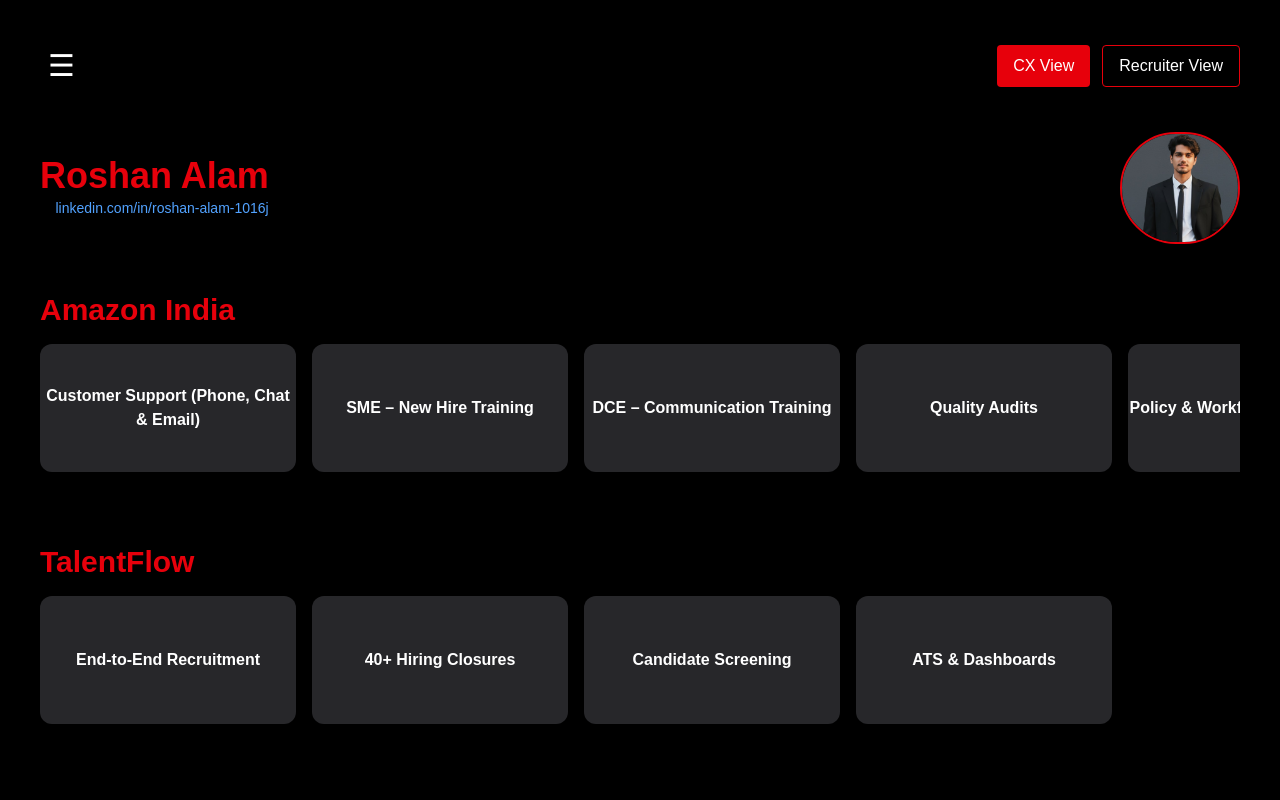
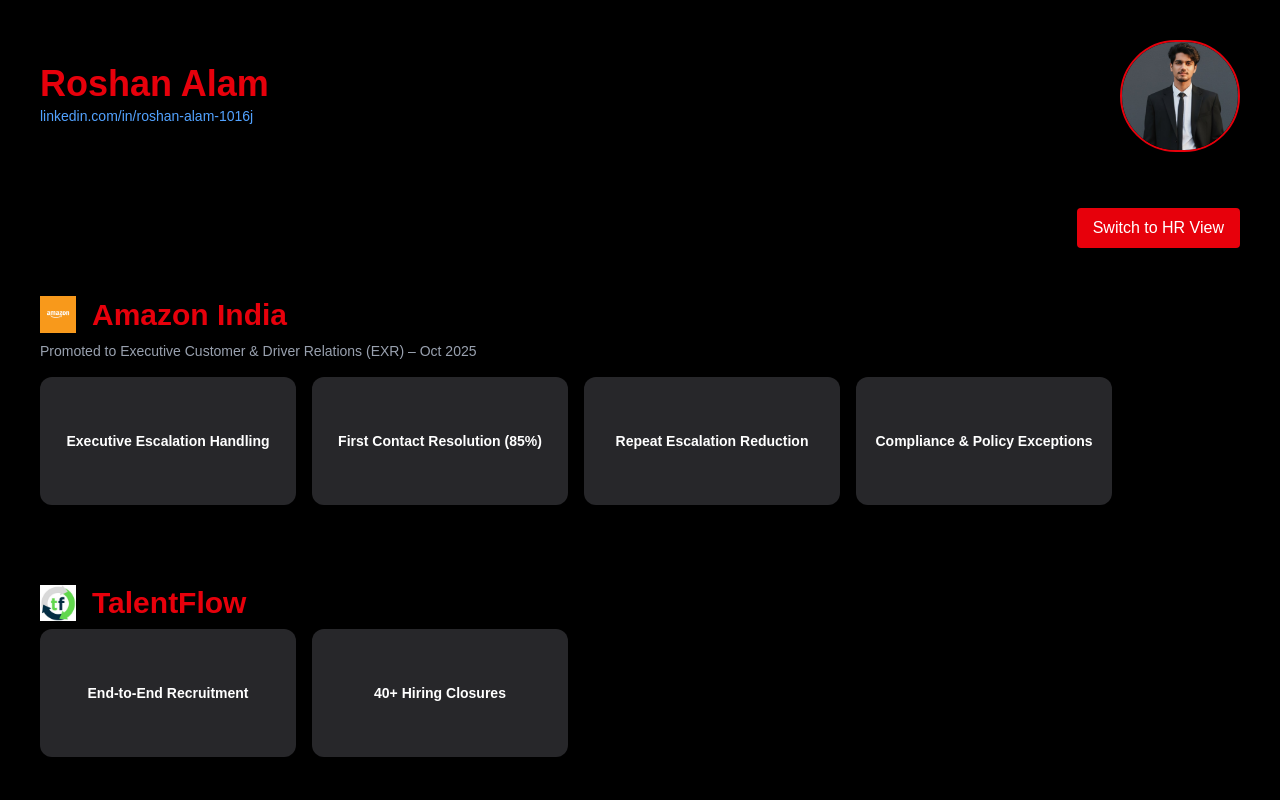
Before and after one commit to Roshan1125896/netflix-resume-roshan, a Next.js app: page / in a window 1280 px wide. Shown: the top 800 px of the page. Built offline with nearby package versions, Linux system fonts and the light colour scheme.

Commit message:
Add promotion to Executive Customer & Driver Relations (EXR)

```diff
--- a/app/page.tsx
+++ b/app/page.tsx
@@ -11,186 +11,113 @@
 type Job = {
   company: string
   logo: string
+  promotion?: string
   cx: Episode[]
   hr: Episode[]
 }
-
-/* ---------------- DATA ---------------- */
 
 const jobs: Job[] = [
   {
     company: "Amazon India",
     logo: "/amazon.png",
+    promotion: "Promoted to Executive Customer & Driver Relations (EXR) – Oct 2025",
     cx: [
-      { title: "Customer Support (Phone, Chat & Email)", description: "Handled high-volume customer interactions with strong CSAT." },
-      { title: "SME – New Hire Training", description: "Trained and mentored new associates." },
-      { title: "DCE – Communication Training", description: "Delivered communication skill sessions." },
-      { title: "Quality Audits", description: "Audited calls and improved quality metrics." },
-      { title: "Policy & Workflow Improvements", description: "Improved SOPs and workflows." },
+      {
+        title: "Executive Escalation Handling",
+        description:
+          "Handled 15–20 high-priority customer and driver escalations daily, resolving ~95% within same business day against a 24-hour SLA.",
+      },
+      {
+        title: "First Contact Resolution (85%)",
+        description:
+          "Achieved ~85% FCR through effective probing, policy interpretation, and stakeholder coordination.",
+      },
+      {
+        title: "Repeat Escalation Reduction",
+        description:
+          "Reduced repeat escalations by ~20% through root-cause analysis and corrective action.",
+      },
+      {
+        title: "Compliance & Policy Exceptions",
+        description:
+          "Managed compliance-sensitive and legal-impact cases including refund exceptions and goodwill adjustments.",
+      },
     ],
     hr: [
-      { title: "People Development", description: "Coached associates for performance growth." },
-      { title: "Training & Onboarding", description: "Supported onboarding programs." },
-      { title: "Performance Management", description: "Tracked CSAT, SLA, and KPIs." },
-      { title: "Process Optimization", description: "Improved HR processes." },
+      {
+        title: "Employee & Stakeholder Relations",
+        description:
+          "Coordinated with Legal, Compliance, Operations, and Support teams to ensure risk-aware, fair resolutions.",
+      },
+      {
+        title: "Audit & Quality Excellence",
+        description:
+          "Maintained 100% audit pass rate for 9 consecutive weeks post-promotion; recognized for Best ACHT & PRR.",
+      },
+      {
+        title: "Escalation Frameworks",
+        description:
+          "Designed escalation templates and frameworks using internal CRM and Outlook to improve TAT and consistency.",
+      },
     ],
   },
   {
     company: "TalentFlow",
     logo: "/talentflow.png",
     cx: [
-      { title: "End-to-End Recruitment", description: "Managed complete recruitment lifecycle." },
-      { title: "40+ Hiring Closures", description: "Closed roles across departments." },
-      { title: "Candidate Screening", description: "Conducted structured interviews." },
-      { title: "ATS & Dashboards", description: "Maintained recruitment dashboards." },
+      {
+        title: "End-to-End Recruitment",
+        description:
+          "Managed sourcing, screening, interviewing, offer negotiation, and onboarding across multiple roles.",
+      },
+      {
+        title: "40+ Hiring Closures",
+        description:
+          "Closed 40+ positions within defined timelines across functions.",
+      },
     ],
     hr: [
-      { title: "Talent Acquisition Strategy", description: "Built sourcing pipelines." },
-      { title: "Employer Branding", description: "Enhanced candidate experience." },
-      { title: "Stakeholder Management", description: "Aligned hiring managers." },
-      { title: "Hiring Analytics", description: "Optimized recruitment with data." },
+      {
+        title: "Talent Acquisition Strategy",
+        description:
+          "Built sourcing pipelines and partnered with hiring managers to align expectations.",
+      },
+      {
+        title: "Employer Branding",
+        description:
+          "Improved candidate experience through structured communication and feedback.",
+      },
     ],
   },
   {
     company: "Taj Bengal Kolkata",
     logo: "/taj.png",
     cx: [
-      { title: "HR Operations Support", description: "Handled HR documentation and queries." },
-      { title: "Exit Interviews", description: "Conducted exit interviews." },
-      { title: "Learning & Development", description: "Supported onboarding & training." },
-      { title: "Training Records", description: "Maintained training audits." },
+      {
+        title: "HR Operations Support",
+        description:
+          "Handled employee queries, HR documentation, and policy guidance.",
+      },
     ],
     hr: [
-      { title: "HR Compliance", description: "Managed compliance & policies." },
-      { title: "Employee Engagement", description: "Supported engagement initiatives." },
-      { title: "Training Documentation", description: "Prepared HR manuals." },
+      {
+        title: "Learning & Development",
+        description:
+          "Supported onboarding, training execution, and documentation.",
+      },
     ],
   },
 ]
 
-/* ---------------- COMPONENT ---------------- */
-
 export default function Home() {
   const [mode, setMode] = useState<"CX" | "HR">("CX")
-  const [recruiterView, setRecruiterView] = useState(false)
-  const [menuOpen, setMenuOpen] = useState(false)
+  const [selected, setSelected] = useState<any>(null)
   const [showIntro, setShowIntro] = useState(true)
 
   useEffect(() => {
-    if (!recruiterView) {
-      const timer = setTimeout(() => setShowIntro(false), 2500)
-      return () => clearTimeout(timer)
-    } else {
-      setShowIntro(false)
-    }
-  }, [recruiterView])
-
-  /* ---------------- RECRUITER VIEW ---------------- */
-  if (recruiterView) {
-    return (
-      <main className="bg-black min-h-screen text-white p-6 md:p-12">
-        <div className="max-w-4xl mx-auto">
-
-          {/* HEADER */}
-          <div className="flex flex-col md:flex-row items-center justify-between mb-10 gap-6">
-            <div>
-              <h1 className="text-4xl font-extrabold text-red-600">
-                Roshan Alam
-              </h1>
-              <p className="text-gray-300 mt-2">
-                HR Operations | Talent Acquisition | L&D | Amazonian
-              </p>
-              <p className="text-sm text-blue-400 mt-1">
-                linkedin.com/in/roshan-alam-1016j
-              </p>
-            </div>
-
-            <Image
-              src="/roshan.jpg"
-              alt="Roshan Alam"
-              width={140}
-              height={140}
-              className="rounded-full border-2 border-red-600"
-            />
-          </div>
-
-          {/* SUMMARY */}
-          <section className="mb-8">
-            <h2 className="text-2xl font-bold text-red-600 mb-3">
-              Professional Summary
-            </h2>
-            <p className="text-gray-300 leading-relaxed">
-              Customer Experience and People Management professional with 5+ years
-              of experience across Amazon India, TalentFlow, and Taj Bengal.
-              Strong expertise in HR operations, recruitment, training, and
-              performance management.
-            </p>
-          </section>
-
-          {/* SKILLS */}
-          <section className="mb-8">
-            <h2 className="text-2xl font-bold text-red-600 mb-3">
-              Core Skills
-            </h2>
-            <ul className="grid grid-cols-1 md:grid-cols-2 gap-2 text-gray-300">
-              <li>• Talent Acquisition & Hiring</li>
-              <li>• HR Operations & Compliance</li>
-              <li>• Training & L&D</li>
-              <li>• Stakeholder Management</li>
-              <li>• Performance Metrics (CSAT, SLA)</li>
-              <li>• Employee Engagement</li>
-            </ul>
-          </section>
-
-          {/* EXPERIENCE */}
-          <section className="mb-8">
-            <h2 className="text-2xl font-bold text-red-600 mb-3">
-              Experience Highlights
-            </h2>
-            <ul className="list-disc ml-5 text-gray-300 space-y-2">
-              <li>Amazon India – Customer Service & SME (CX, Training, QA)</li>
-              <li>TalentFlow – End-to-End Recruitment (40+ closures)</li>
-              <li>Taj Bengal – HR Operations & Learning & Development</li>
-            </ul>
-          </section>
-
-          {/* EDUCATION */}
-          <section className="mb-8">
-            <h2 className="text-2xl font-bold text-red-600 mb-3">
-              Education
-            </h2>
-            <ul className="list-disc ml-5 text-gray-300">
-              <li>BSc. Hotel & Hospitality Management – SBIHM Kolkata (8.9 CGPA)</li>
-              <li>Class XII – CBSE (83.6%)</li>
-              <li>Class X – CBSE (89.83%)</li>
-            </ul>
-          </section>
-
-          {/* CONTACT */}
-          <section className="mb-10">
-            <h2 className="text-2xl font-bold text-red-600 mb-3">
-              Contact
-            </h2>
-            <p className="text-gray-300">📞 7044467898</p>
-            <p className="text-gray-300">📧 roshan.alam.official@gmail.com</p>
-            <p className="text-gray-300">
-              📍 Khardah, Kolkata – 700117
-            </p>
-          </section>
-
-          {/* BACK BUTTON */}
-          <button
-            onClick={() => setRecruiterView(false)}
-            className="bg-red-600 px-6 py-3 rounded font-semibold"
-          >
-            Back to Interactive View
-          </button>
-        </div>
-      </main>
-    )
-  }
-
-  /* ---------------- INTERACTIVE VIEW ---------------- */
+    const timer = setTimeout(() => setShowIntro(false), 2500)
+    return () => clearTimeout(timer)
+  }, [])
 
   return (
     <main className="bg-black min-h-screen text-white p-4 md:p-10 overflow-x-hidden">
@@ -204,35 +131,9 @@
         </div>
       )}
 
-      {/* TOP ACTIONS */}
-      <div className="flex justify-between items-center mb-10">
-        <button
-          onClick={() => setMenuOpen(true)}
-          className="text-3xl p-2"
-        >
-          ☰
-        </button>
-
-        <div className="flex gap-3">
-          <button
-            onClick={() => setMode(mode === "CX" ? "HR" : "CX")}
-            className="bg-red-600 px-4 py-2 rounded"
-          >
-            {mode} View
-          </button>
-
-          <button
-            onClick={() => setRecruiterView(true)}
-            className="border border-red-600 px-4 py-2 rounded"
-          >
-            Recruiter View
-          </button>
-        </div>
-      </div>
-
       {/* HEADER */}
-      <div className="flex flex-col md:flex-row items-center justify-between mb-12 gap-6">
-        <div className="text-center md:text-right">
+      <div className="flex flex-col md:flex-row justify-between items-center mb-14 gap-6">
+        <div className="text-center md:text-left">
           <h1 className="text-3xl md:text-4xl font-extrabold text-red-600">
             Roshan Alam
           </h1>
@@ -254,18 +155,46 @@
         />
       </div>
 
-      {/* SECTIONS */}
+      {/* MODE TOGGLE */}
+      <div className="flex justify-end mb-12">
+        <button
+          onClick={() => setMode(mode === "CX" ? "HR" : "CX")}
+          className="bg-red-600 px-4 py-2 rounded"
+        >
+          Switch to {mode === "CX" ? "HR" : "CX"} View
+        </button>
+      </div>
+
+      {/* JOB SECTIONS */}
       {jobs.map((job, idx) => (
-        <section key={idx} className="mb-14">
-          <h2 className="text-2xl md:text-3xl font-bold text-red-600 mb-4">
-            {job.company}
-          </h2>
+        <section key={idx} className="mb-16">
+          <div className="flex items-center gap-4 mb-2">
+            <Image src={job.logo} alt={job.company} width={36} height={36} />
+            <h2 className="text-2xl md:text-3xl font-bold text-red-600">
+              {job.company}
+            </h2>
+          </div>
+
+          {job.promotion && (
+            <p className="text-sm text-gray-400 mb-4">
+              {job.promotion}
+            </p>
+          )}
 
           <div className="flex gap-4 overflow-x-auto pb-4">
             {(mode === "CX" ? job.cx : job.hr).map((item, i) => (
               <div
                 key={i}
-                className="min-w-[14rem] md:min-w-[16rem] h-[8rem] bg-zinc-800 rounded-xl flex items-center justify-center text-center font-bold cursor-pointer transition-all hover:scale-105 hover:shadow-[0_0_25px_rgba(229,9,20,0.9)]"
+                onClick={() => setSelected(item)}
+                className="
+                  min-w-[14rem] md:min-w-[16rem] h-[8rem]
+                  bg-zinc-800 rounded-xl
+                  flex items-center justify-center text-center
+                  font-bold text-sm cursor-pointer
+                  transition-all
+                  hover:scale-105
+                  hover:shadow-[0_0_25px_rgba(229,9,20,0.9)]
+                "
               >
                 {item.title}
               </div>
@@ -274,17 +203,17 @@
         </section>
       ))}
 
-      {/* MENU */}
-      {menuOpen && (
-        <div className="fixed inset-0 bg-black/90 z-50 flex items-center justify-center">
-          <div className="bg-zinc-900 p-8 rounded-xl text-center">
-            <Image src="/roshan.jpg" alt="" width={140} height={140} className="rounded-full mx-auto mb-4" />
-            <p>📞 7044467898</p>
-            <p>📧 roshan.alam.official@gmail.com</p>
-            <p className="text-sm mt-2">Khardah, Kolkata – 700117</p>
-            <button onClick={() => setMenuOpen(false)} className="mt-4 text-red-500">
-              Close
-            </button>
+      {/* MODAL */}
+      {selected && (
+        <div className="fixed inset-0 z-50 bg-black/80 flex items-center justify-center p-4">
+          <div className="bg-zinc-900 p-6 rounded-xl max-w-xl w-full">
+            <div className="flex justify-between mb-4">
+              <h2 className="text-xl font-bold text-red-600">
+                {selected.title}
+              </h2>
+              <button onClick={() => setSelected(null)}>✕</button>
+            </div>
+            <p className="text-gray-300">{selected.description}</p>
           </div>
         </div>
       )}
```
